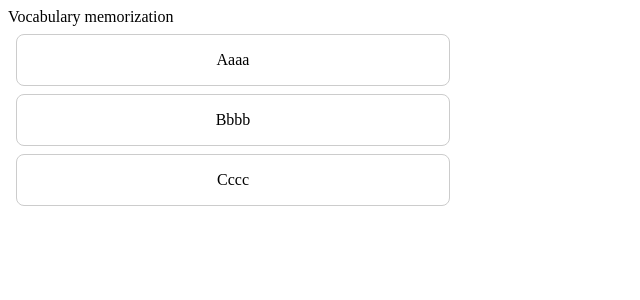
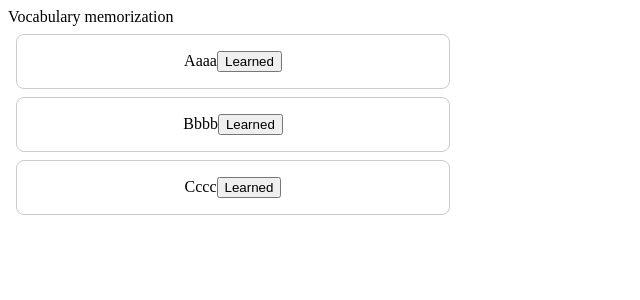
Before and after one commit to XoDeR/VocMemo, a React (Create React App) app: page / in a window 1280 px wide. Shown: the top 300 px of the page, without its empty margins (0-640 px from the left). Built offline with nearby package versions, Linux system fonts and the light colour scheme.

Commit message:
added saving learned words to localStorage

```diff
--- a/src/Flashcard.js
+++ b/src/Flashcard.js
@@ -1,7 +1,7 @@
 import React, { useState } from "react";
 import "./flashcard.css";
 
-const Flashcard = ({ word, definition }) => {
+const Flashcard = ({ word, definition, learned, onLearn }) => {
   const [showDefinition, setShowDefinition] = useState(false);
 
   const handleClick = () => {
@@ -11,6 +11,11 @@ const Flashcard = ({ word, definition }) => {
   return (
     <div className="flashcard" onClick={handleClick}>
       {showDefinition ? definition : word}
+      {learned ? (
+        <div>Learned!</div>
+      ) : (
+        <button onClick={onLearn}>Learned</button>
+      )}
     </div>
   );
 };
--- a/src/Flashcards.js
+++ b/src/Flashcards.js
@@ -1,7 +1,22 @@
-import React from "react";
+import React, { useState, useEffect } from "react";
 import Flashcard from "./Flashcard";
 
 const Flashcards = ({ vocabulary }) => {
+  const [learnedWords, setLearnedWords] = useState([]);
+
+  useEffect(() => {
+    const storedLearnedWords = localStorage.getItem("learnedWords");
+    if (storedLearnedWords) {
+      setLearnedWords(JSON.parse(storedLearnedWords));
+    }
+  }, []);
+
+  const handleLearnWord = (word) => {
+    const newLearnedWords = [...learnedWords, word];
+    setLearnedWords(newLearnedWords);
+    localStorage.setItem("learnedWords", JSON.stringify(newLearnedWords));
+  };
+
   return (
     <div>
       {vocabulary.map((item) => (
@@ -9,6 +24,8 @@ const Flashcards = ({ vocabulary }) => {
           key={item.word}
           word={item.word}
           definition={item.definition}
+          learned={learnedWords.includes(item.word)}
+          onLearn={() => handleLearnWord(item.word)}
         />
       ))}
     </div>
```
